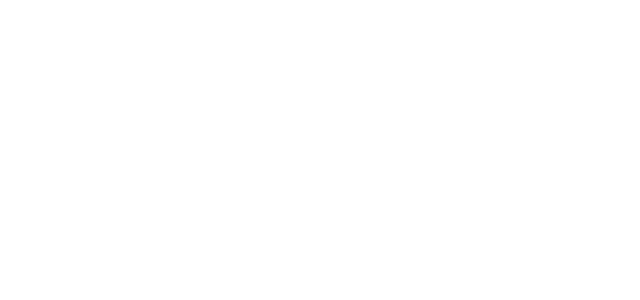
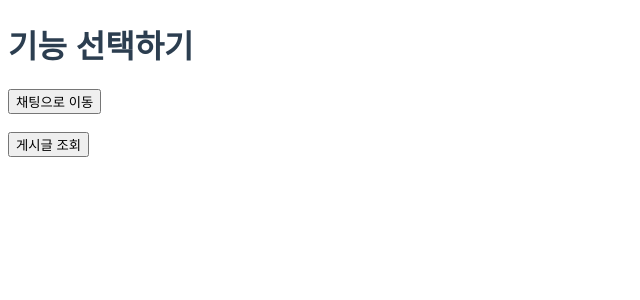
Before and after one commit to greedyBackEnd/Happi_Day_Deploy_Test, a Vue app in the folder frontend/: page /choose-option in a window 1280 px wide. Before the commit this address had no page. Shown: the top 300 px of the page, without its empty margins (0-640 px from the left). Built offline with nearby package versions, Linux system fonts and the light colour scheme.

Commit message:
feat : 로그인 후 채팅/게시글 조회 선택 버튼 추가

```diff
--- a/frontend/src/components/Login.vue
+++ b/frontend/src/components/Login.vue
@@ -41,8 +41,8 @@
                     // 토큰을 저장
                     saveToken(token);
 
-                    // 로그인 후 MyChatRoom으로 이동
-                    this.$router.push({ name: 'MyChatRoom'});
+                    // 로그인 후 Option 이동
+                    this.$router.push({ name: 'Option'});
                 })
                 .catch((error) => {
                     // 로그인 실패 처리
--- /dev/null
+++ b/frontend/src/components/SelectOption.vue
@@ -0,0 +1,28 @@
+<template>
+    <h1>기능 선택하기</h1>
+    <div>
+        <button @click="goToChat">채팅으로 이동</button>
+        <br>
+        <br>
+        <button @click="goToPosts">게시글 조회</button>
+    </div>
+</template>
+<script>
+export default {
+    name: "SelectOption",
+    methods: {
+        goToChat() {
+            console.log("채팅으로 이동합니다.");
+            this.$router.push({ name: 'MyChatRoom'});
+        },
+        goToPosts() {
+            console.log("게시글을 조회합니다.");
+
+        }
+    }
+};
+</script>
+
+<style scoped>
+
+</style>
--- a/frontend/src/router/index.js
+++ b/frontend/src/router/index.js
@@ -4,6 +4,7 @@
 import {getToken} from "@/authentication/token";
 import CreateChatRoom from "@/components/CreateChatRoom.vue";
 import ChatWithUser from "@/components/ChatWithUser.vue";
+import SelectOption from "@/components/SelectOption.vue";
 
 const routes = [
   {
@@ -28,6 +29,11 @@
     component: ChatWithUser,
   },
   {
+    path: "/choose-option",
+    name: "Option",
+    component: SelectOption,
+  },
+  {
     path: '/',
     redirect: '/login',
   },
```
